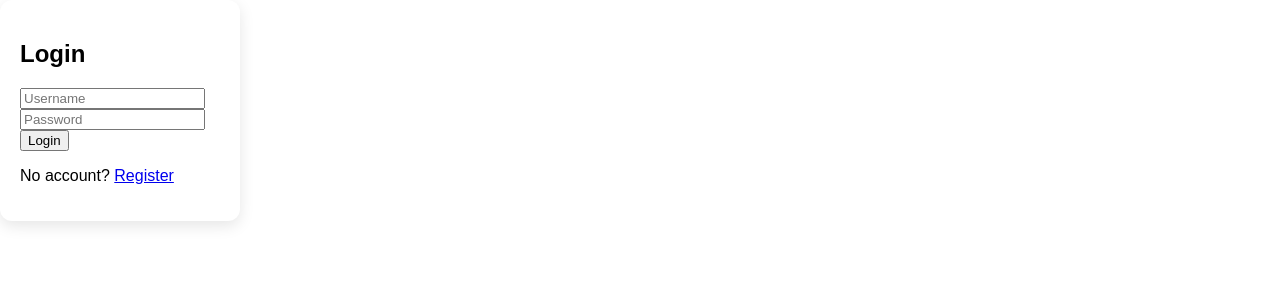
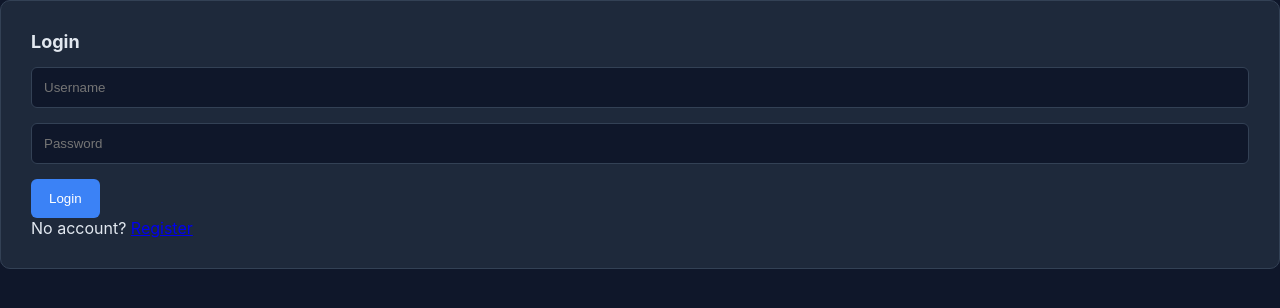
Before and after one commit to amalkdom/ai-study-pal, a Flask app: page / in a window 1280 px wide. Shown: the top 308 px of the page. Run offline with Flask 3, Linux system fonts and the light colour scheme.

Commit message:
Update style.css

```diff
--- a/static/style.css
+++ b/static/style.css
@@ -1,56 +1,102 @@
-body {
-    margin:0;
-    font-family: Arial;
-    display:flex;
+* {
+    margin: 0;
+    padding: 0;
+    box-sizing: border-box;
 }
 
-.sidebar {
-    width:220px;
-    background:#1e1e2f;
-    color:white;
-    height:100vh;
-    padding:20px;
+body {
+    font-family: 'Inter', sans-serif;
+    background: #0f172a;
+    color: #e2e8f0;
 }
 
-.sidebar a {
-    display:block;
-    color:white;
-    padding:10px;
-    text-decoration:none;
+.navbar {
+    height: 60px;
+    background: #1e293b;
+    display: flex;
+    align-items: center;
+    justify-content: space-between;
+    padding: 0 40px;
+    border-bottom: 1px solid #334155;
 }
 
-.sidebar a:hover {
-    background:#4a90e2;
+.navbar h1 {
+    font-size: 18px;
+    font-weight: 600;
 }
 
-.main {
-    flex:1;
-    padding:40px;
-    background:#f4f6f9;
+.navbar a {
+    color: #94a3b8;
+    text-decoration: none;
+    margin-left: 20px;
+    font-size: 14px;
 }
 
-.cards {
-    display:flex;
-    gap:20px;
+.navbar a:hover {
+    color: #3b82f6;
+}
+
+.container {
+    padding: 40px;
 }
 
 .card {
-    background:white;
-    padding:20px;
-    border-radius:12px;
-    width:200px;
-    box-shadow:0 5px 15px rgba(0,0,0,0.1);
-}
-.dark-mode {
-    background-color:#1e1e2f !important;
-    color:white !important;
+    background: #1e293b;
+    padding: 30px;
+    border-radius: 10px;
+    border: 1px solid #334155;
+    margin-bottom: 30px;
 }
 
-.dark-mode .card {
-    background:#2c2c3e !important;
-    color:white !important;
+.card h2 {
+    font-size: 18px;
+    margin-bottom: 15px;
 }
 
-.dark-mode .sidebar {
-    background:#111 !important;
+input, textarea {
+    width: 100%;
+    padding: 12px;
+    background: #0f172a;
+    border: 1px solid #334155;
+    border-radius: 6px;
+    color: #e2e8f0;
+    margin-bottom: 15px;
 }
+
+button {
+    background: #3b82f6;
+    border: none;
+    padding: 12px 18px;
+    color: white;
+    border-radius: 6px;
+    cursor: pointer;
+    font-weight: 500;
+}
+
+button:hover {
+    background: #2563eb;
+}
+
+.grid {
+    display: grid;
+    grid-template-columns: repeat(3, 1fr);
+    gap: 25px;
+}
+
+.stat {
+    background: #1e293b;
+    padding: 25px;
+    border-radius: 10px;
+    border: 1px solid #334155;
+}
+
+.stat h3 {
+    font-size: 14px;
+    color: #94a3b8;
+    margin-bottom: 8px;
+}
+
+.stat p {
+    font-size: 22px;
+    font-weight: 600;
+}
```
